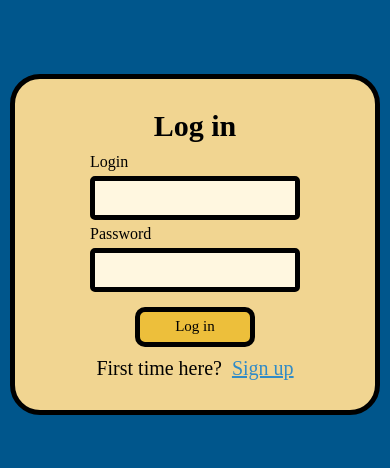
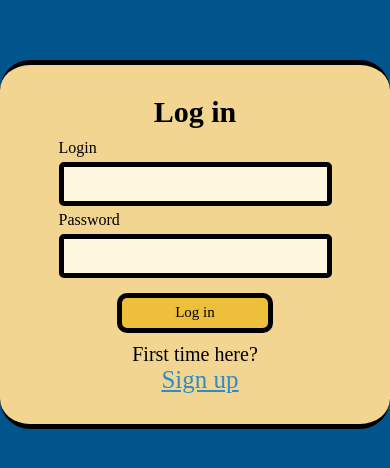
Before and after one commit to KNIDZE/my_trello, a React (Create React App) app: page /login in a window 390 px wide. Shown: the part 198-666 px from the top of the page. Built offline with nearby package versions, Linux system fonts and the light colour scheme; no server answers.

Commit message:
done app

```diff
--- a/src/pages/Login/login.scss
+++ b/src/pages/Login/login.scss
@@ -89,3 +89,19 @@ $out-animation-time: 500ms;
   transform: translate(0, -100vh);
   transition: transform ease-in ($out-animation-time -100ms) ;
 }
+@media (max-width: 400px) {
+  .login_area{
+    width: calc(100%);
+    border-left: 0;
+    border-right: 0;
+    padding-left: 0;
+    padding-right: 0;
+  }
+  .login_registration_div{
+    flex-direction: column;
+    text-align: center;
+  }
+  .sign_up_proposition{
+    font-size: 25px;
+  }
+}
--- a/src/store/modules/boards/actions.ts
+++ b/src/store/modules/boards/actions.ts
@@ -17,8 +17,6 @@ export const getBoards =
       // eslint-disable-next-line @typescript-eslint/ban-ts-comment
       // @ts-ignore
       const { boards } = await api.get('/board', config);
-      // eslint-disable-next-line no-console
-      console.log(boards);
       await dispatch({ type: 'UPDATE_BOARDS', payload: boards });
       dispatch({ type: 'CLEAR_BOARD' });
     } catch (e) {
```
